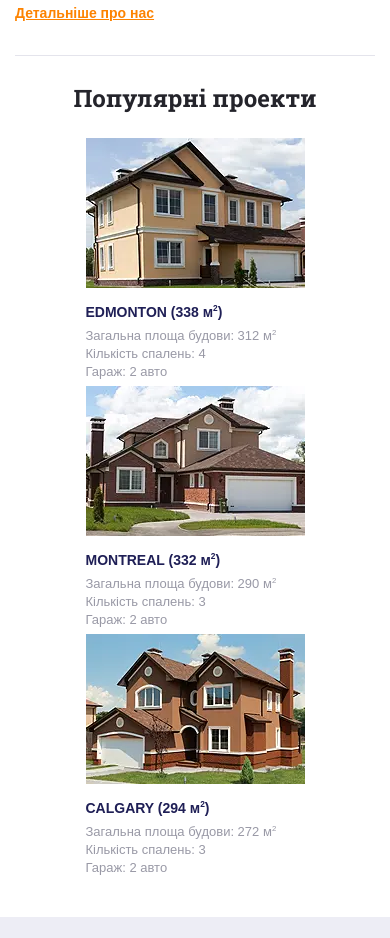
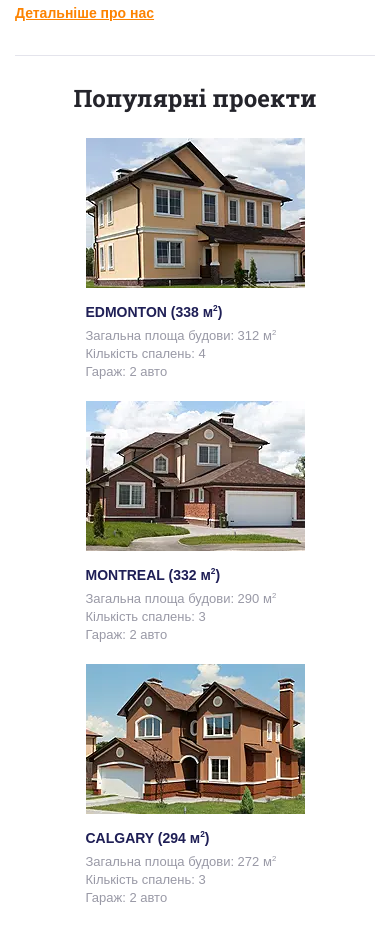
Before and after one commit to Yaroslav-Petrushenko/hataplus, a plain HTML site: page index.html in a window 390 px wide. Shown: the part 1420-2358 px from the top of the page. Drawn offline with Linux system fonts and the light colour scheme.

Commit message:
padding-bottom home

```diff
--- a/css/style.css
+++ b/css/style.css
@@ -901,7 +901,7 @@ tbody tr{
     margin: 0;
   }
   .home{
-    padding-bottom: 5px;
+    padding-bottom: 20px;
   }
   .row {
     row-gap: 0;
```
